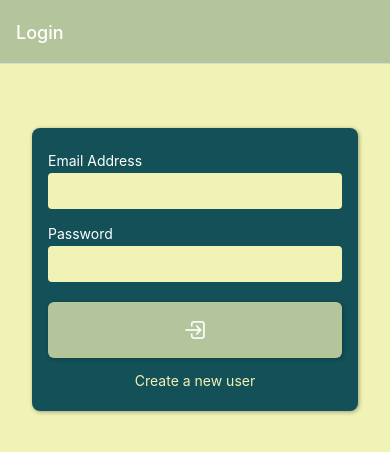
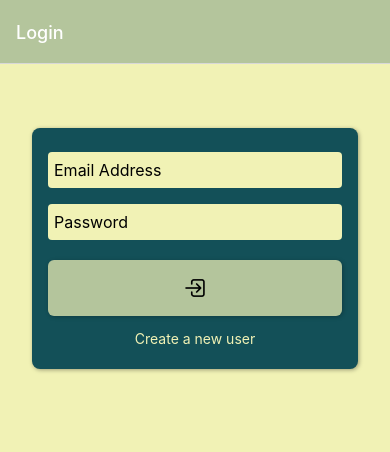
Before and after one commit to Hardik0101/RNTask3, a React Native app: screen /Login in a window 390 px wide. Shown: the top 452 px of the page. Built offline with nearby package versions, Linux system fonts and the light colour scheme.

Commit message:
Styles added

```diff
--- a/components/Auth/AuthForm.js
+++ b/components/Auth/AuthForm.js
@@ -47,7 +47,7 @@ function AuthForm({ isLogin, onSubmit, credentialsInvalid }) {
     <View style={styles.form}>
       <View>
         <Input
-          label="Email Address"
+          placeholder="Email Address"
           onUpdateValue={updateInputValueHandler.bind(this, "email")}
           value={enteredEmail}
           keyboardType="email-address"
@@ -55,7 +55,7 @@ function AuthForm({ isLogin, onSubmit, credentialsInvalid }) {
         />
         {!isLogin && (
           <Input
-            label="Confirm Email Address"
+            placeholder="Confirm Email Address"
             onUpdateValue={updateInputValueHandler.bind(this, "confirmEmail")}
             value={enteredConfirmEmail}
             keyboardType="email-address"
@@ -63,7 +63,7 @@ function AuthForm({ isLogin, onSubmit, credentialsInvalid }) {
           />
         )}
         <Input
-          label="Password"
+          placeholder="Password"
           onUpdateValue={updateInputValueHandler.bind(this, "password")}
           secure
           value={enteredPassword}
@@ -71,7 +71,7 @@ function AuthForm({ isLogin, onSubmit, credentialsInvalid }) {
         />
         {!isLogin && (
           <Input
-            label="Confirm Password"
+            placeholder="Confirm Password"
             onUpdateValue={updateInputValueHandler.bind(
               this,
               "confirmPassword"
@@ -84,11 +84,11 @@ function AuthForm({ isLogin, onSubmit, credentialsInvalid }) {
         <View style={styles.buttons}>
           <Button onPress={submitHandler}>
             {isLogin ? (
-              <IconButton icon="log-in-outline" color="white" size={26} />
+              <IconButton icon="log-in-outline" color="black" size={26} />
             ) : (
               <IconButton
                 icon="person-circle-outline"
-                color="white"
+                color="black"
                 size={26}
               />
             )}
--- a/components/Auth/Input.js
+++ b/components/Auth/Input.js
@@ -8,12 +8,10 @@ function Input({
   onUpdateValue,
   value,
   isInvalid,
+  placeholder,
 }) {
   return (
     <View style={styles.inputContainer}>
-      <Text style={[styles.label, isInvalid && styles.labelInvalid]}>
-        {label}
-      </Text>
       <TextInput
         style={[styles.input, isInvalid && styles.inputInvalid]}
         autoCapitalize={false}
@@ -21,6 +19,7 @@ function Input({
         secureTextEntry={secure}
         onChangeText={onUpdateValue}
         value={value}
+        placeholder={placeholder}
       />
     </View>
   );
@@ -31,13 +30,6 @@ export default Input;
 const styles = StyleSheet.create({
   inputContainer: {
     marginVertical: 8,
-  },
-  label: {
-    color: "white",
-    marginBottom: 4,
-  },
-  labelInvalid: {
-    color: Colors.error500,
   },
   input: {
     paddingVertical: 8,
```
